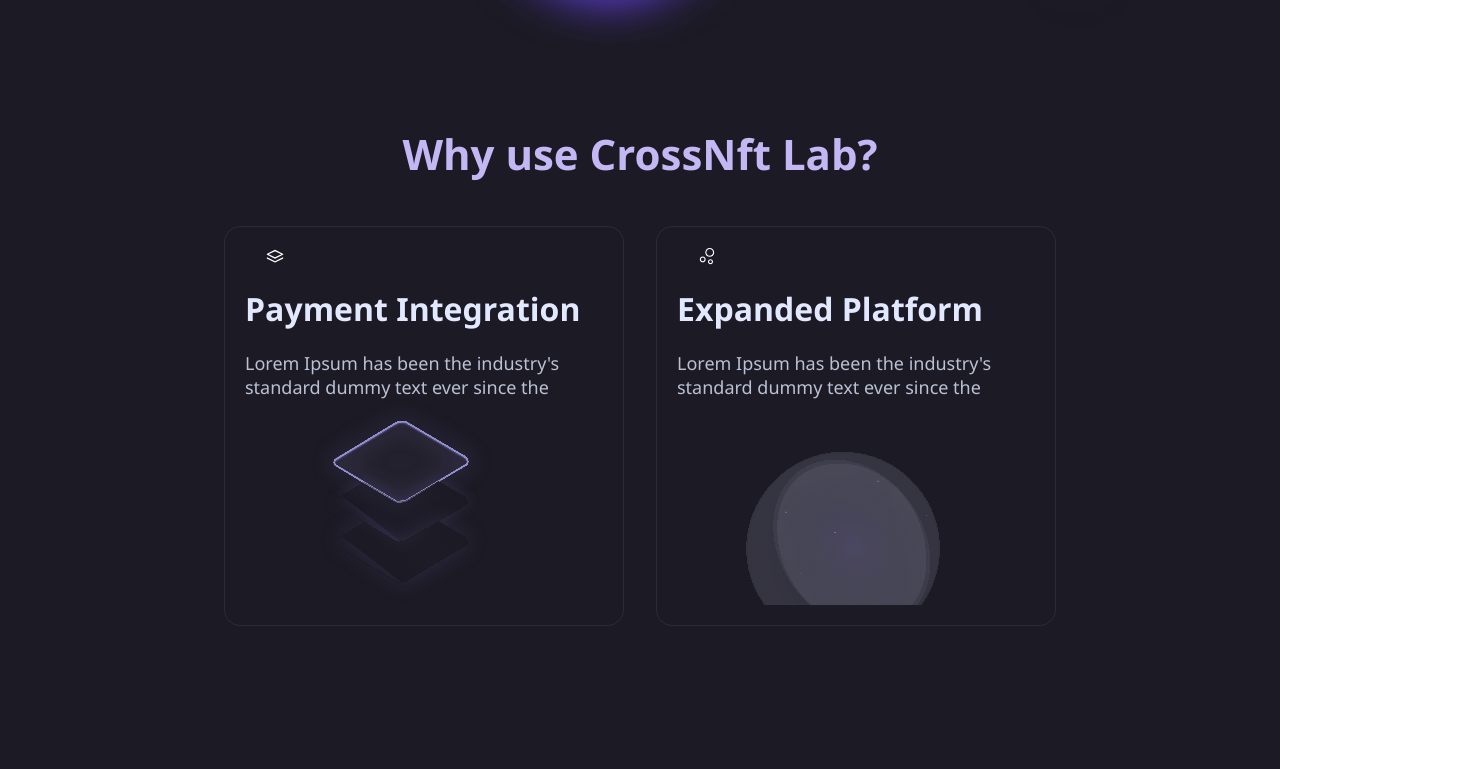
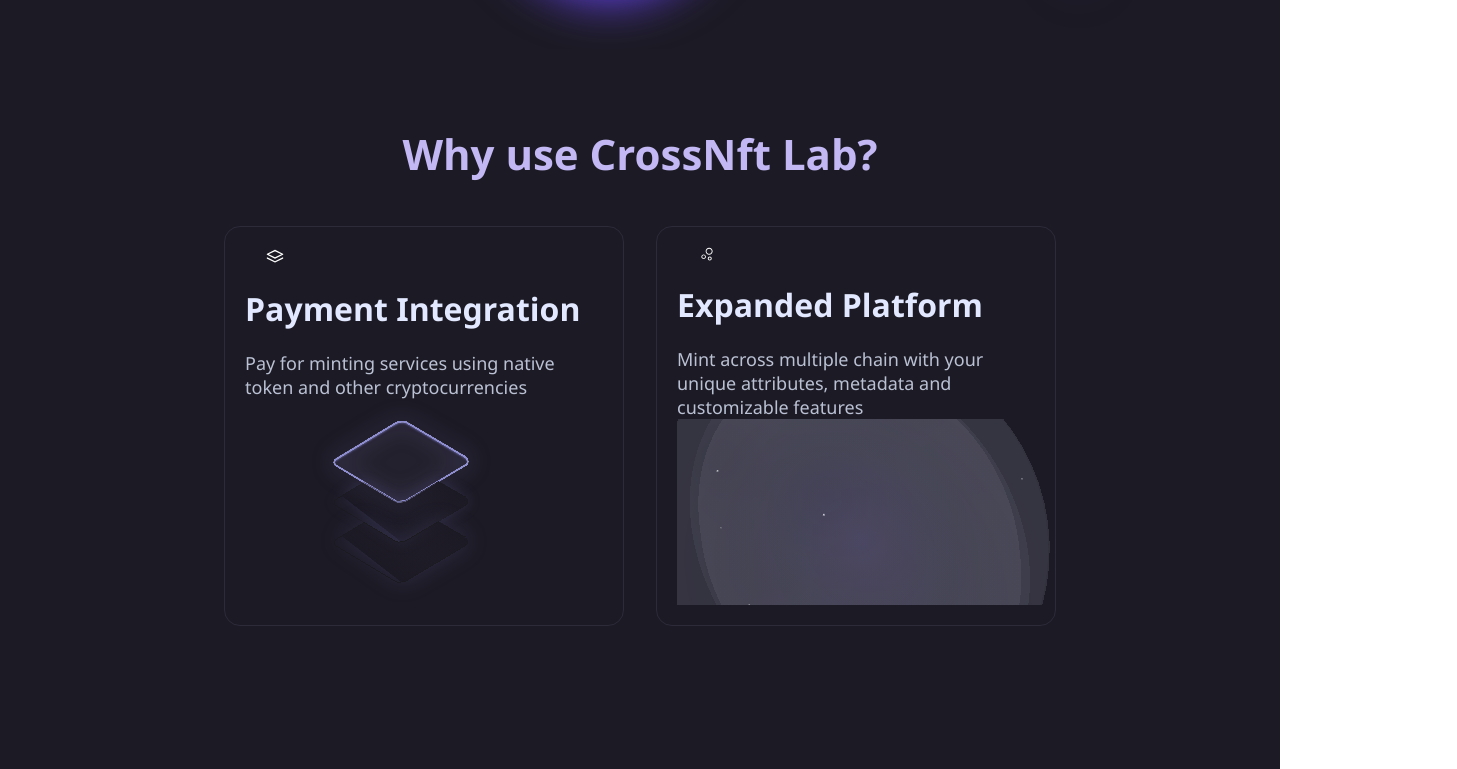
Before and after one commit to Gadera/crossnft, a React (Vite) app: page / in a window 1280 px wide. Shown: the part 1911-2680 px from the top of the page, 1457 px wide, since content can reach past the window. Built offline with nearby package versions, Linux system fonts and the light colour scheme.

Commit message:
fix showcase text normal

```diff
--- a/src/component/showcase/Showcase.tsx
+++ b/src/component/showcase/Showcase.tsx
@@ -11,7 +11,7 @@
     <path d="M2.33337 16.9167L13.5826 22.5413C13.7357 22.6178 13.8122 22.6561 13.8925 22.6711C13.9636 22.6845 14.0365 22.6845 14.1076 22.6711C14.1879 22.6561 14.2644 22.6178 14.4174 22.5413L25.6667 16.9167M2.33337 11.0833L13.5826 5.45869C13.7357 5.38217 13.8122 5.34391 13.8925 5.32885C13.9636 5.31551 14.0365 5.31551 14.1076 5.32885C14.1879 5.34391 14.2644 5.38217 14.4174 5.45869L25.6667 11.0833L14.4174 16.708C14.2644 16.7845 14.1879 16.8227 14.1076 16.8378C14.0365 16.8511 13.9636 16.8511 13.8925 16.8378C13.8122 16.8227 13.7357 16.7845 13.5826 16.708L2.33337 11.0833Z" stroke="white" stroke-width="2" stroke-linecap="round" stroke-linejoin="round"/>
     </svg>
     <h1 className="showcase_card_header">Payment Integration</h1>
-    <p className="showcase_card_text">Lorem Ipsum has been the industry's standard dummy text ever since the </p>
+    <p className="showcase_card_text">Pay for minting services using native token and other cryptocurrencies</p>
     <svg width="312" height="675" viewBox="0 0 412 475" fill="none" xmlns="http://www.w3.org/2000/svg">
 <g filter="url(#filter0_i_1_1389)">
 <path d="M359.886 144.697C359.886 146.2 359.495 147.677 358.752 148.984C358.01 150.291 356.94 151.383 355.648 152.152L292.303 189.87L217.888 234.244C216.887 234.839 215.778 235.231 214.626 235.398C214.626 235.398 203.799 237.284 200.16 237.417C197.691 237.403 195.27 236.729 193.149 235.465L120.929 192.311L56.3201 153.594C55.0387 152.819 53.9788 151.727 53.2432 150.423C52.5075 149.119 52.121 147.647 52.121 146.15C52.121 144.653 52.5075 143.181 53.2432 141.877C53.9788 140.573 55.0387 139.481 56.3201 138.706L192.993 55.9478C197.157 53.4316 201.929 52.1041 206.794 52.1094H211.231C214.123 52.1071 216.964 52.8727 219.463 54.3281L352.586 132.671C354.517 133.807 356.169 135.362 357.421 137.22C358.673 139.078 359.492 141.193 359.819 143.41C359.876 143.836 359.898 144.267 359.886 144.697Z" fill="#24212E"/>
@@ -94,9 +94,9 @@
     </svg>
     <h1 className="showcase_card_header">Expanded Platform</h1>
 
-    <p className="showcase_card_text">Lorem Ipsum has been the industry's standard dummy text ever since the </p>
+    <p className="showcase_card_text">Mint across multiple chain with your unique attributes, metadata and customizable features</p>
 
-  <svg width="280" height="680" viewBox="0 0 522 600" fill="none" xmlns="http://www.w3.org/2000/svg" xlinkHref="http://www.w3.org/1999/xlink">
+  <svg width="780" height="780" viewBox="400 260 482 250" fill="none" xmlns="http://www.w3.org/2000/svg" xlinkHref="http://www.w3.org/1999/xlink">
 <g filter="url(#filter0_i_1_1404)">
 <rect x="139.01" y="93.0715" width="560" height="560" rx="280" transform="rotate(15 139.01 93.0715)" fill="url(#pattern0)"/>
 <rect x="139.364" y="93.6839" width="559" height="559" rx="279.5" transform="rotate(15 139.364 93.6839)" stroke="#1C1A24"/>
```
